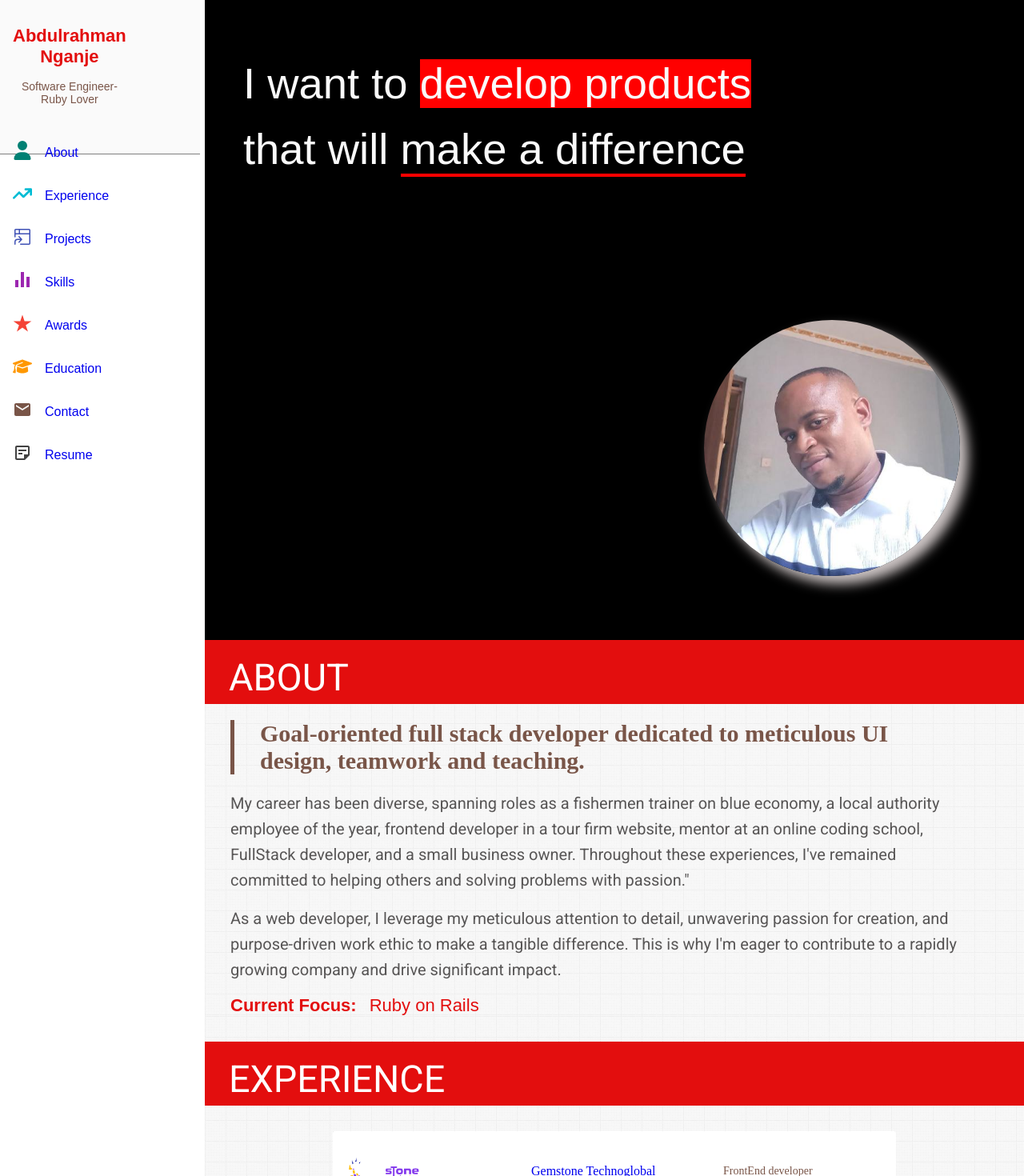
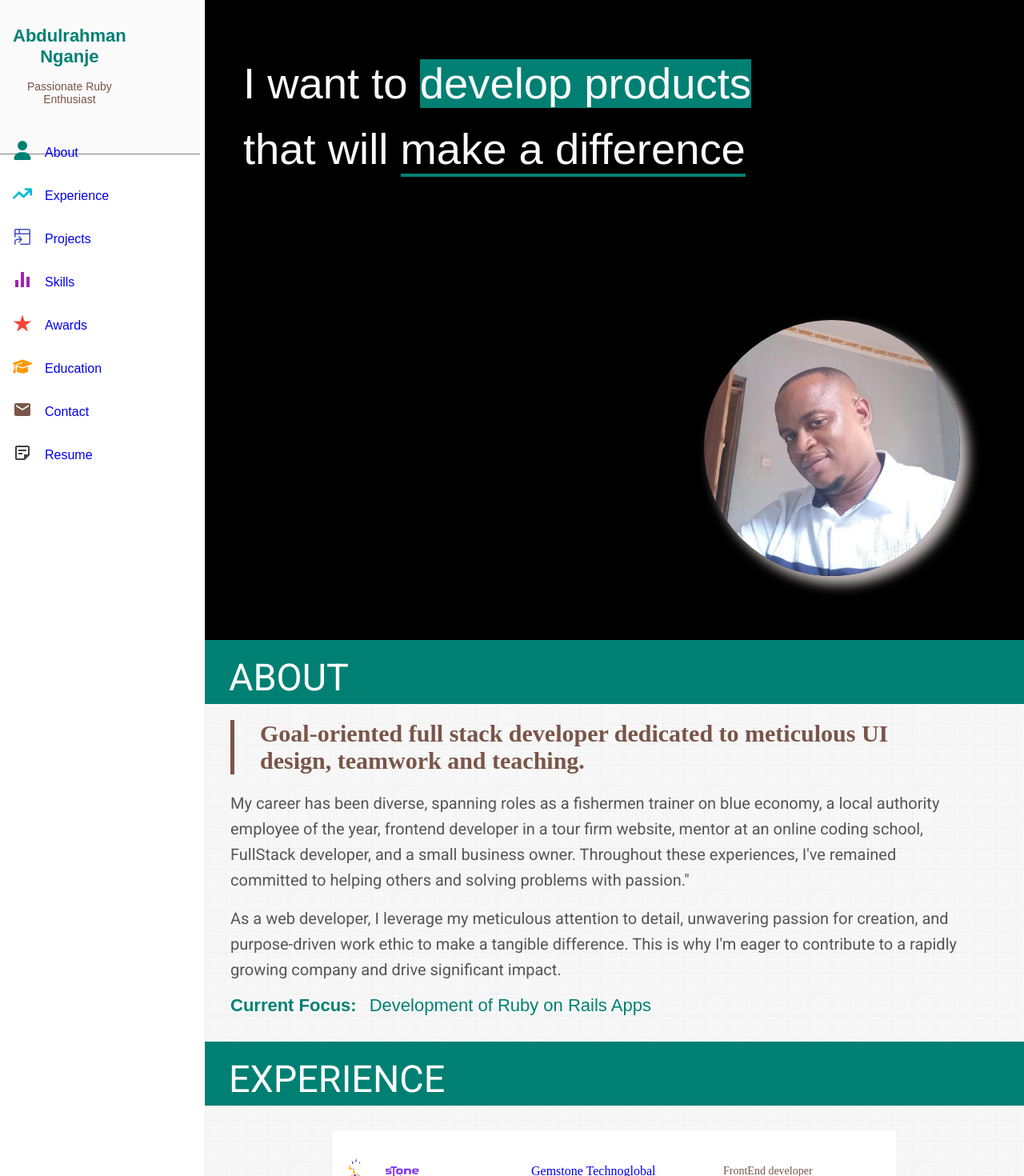
Before and after one commit to asnganje/professional-portoflio-v1, a React (Vite) app: page / in a window 1280 px wide. Shown: the top 1470 px of the page at 80% size. Built offline with nearby package versions, Linux system fonts and the light colour scheme.

Commit message:
modify styling

```diff
--- a/src/components/Logo.jsx
+++ b/src/components/Logo.jsx
@@ -3,7 +3,7 @@ import { Link } from "react-router-dom"
 const Logo = ({scrollTo}) => {
     return <Link to='landing' onClick={()=>scrollTo('landing')} className="logo-div">
             <h3 className="logo-text">Abdulrahman Nganje</h3>
-            <p>Software Engineer-Ruby Lover</p>
+            <p>Passionate Ruby Enthusiast</p>
         </Link>
 }
 export default Logo
--- a/src/index.css
+++ b/src/index.css
@@ -249,11 +249,11 @@ main {
     }
 }
 .things {
-    background-color: red;
+    background-color: rgb(0, 128, 115);
 }
 
 .diff {
-    border-bottom: 0.3rem solid red;
+    border-bottom: 0.3rem solid rgb(0, 128, 115);
 }
 
 .cont{
@@ -266,7 +266,7 @@ main {
     justify-content:left;
     width: 100%;
     height: 5rem;
-    background-color: #e30e0e;
+    background-color: rgb(0, 128, 115);
 }
 
 .heading h3{
@@ -291,7 +291,6 @@ main {
 }
 
 .contact-a {
-    color: #e30e0e;
     font-family: 'Roboto', sans-serif;
     line-height: 1.5;
     font-size: 1.3rem;
@@ -754,17 +753,17 @@ blockquote {
 }
 
 .focusText {
-  color:#e30e0e
+  color:rgb(0, 128, 115);
 }
 
 .award-title {
-  color: #e30e0e;
+  color: rgb(0, 128, 115);
 }
 
 .edu-title {
-  color: #e30e0e;
+  color: rgb(0, 128, 115);
 }
 
 .logo-text {
-  color: #e30e0e;
+  color: rgb(0, 128, 115);
 }
--- a/src/pages/About.jsx
+++ b/src/pages/About.jsx
@@ -28,7 +28,7 @@ const About = () => {
                 <h3 className="focus">
                     <strong className="focusText">Current Focus:</strong>
                     <a href="https://www.freecodecamp.org/news/mern-stack-roadmap-what-you-need-to-know-to-build-full-stack-apps/" target="_blank" className="focusText">
-                    Ruby on Rails
+                    Development of Ruby on Rails Apps
                     </a>
                 </h3>
             </div>
```
